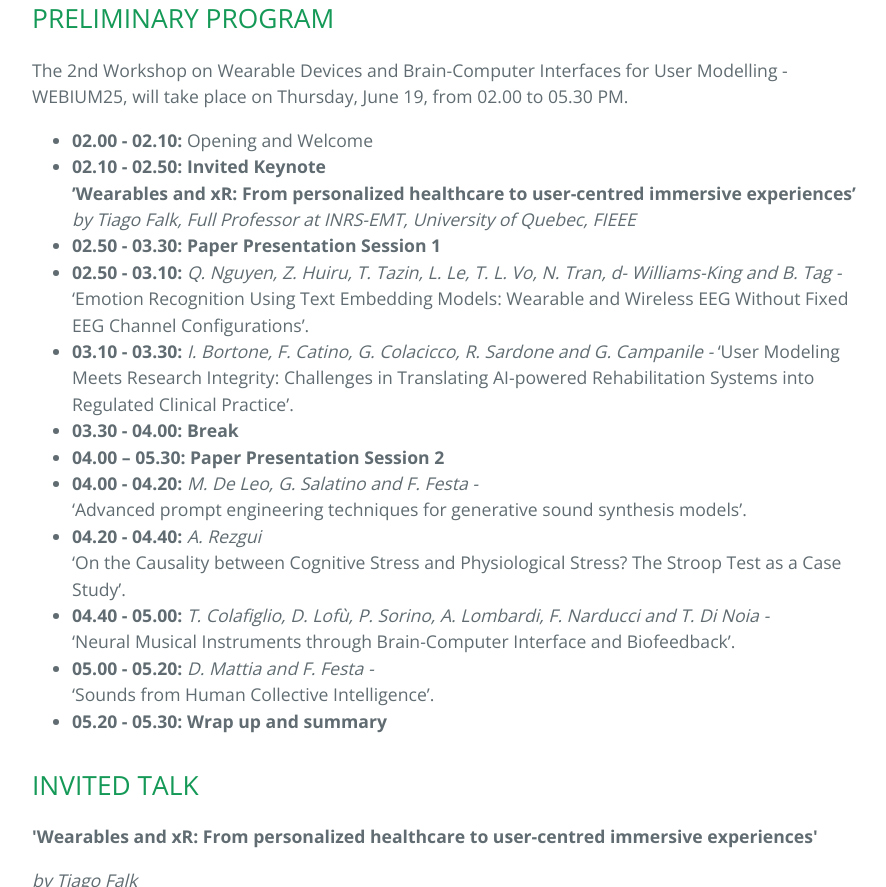
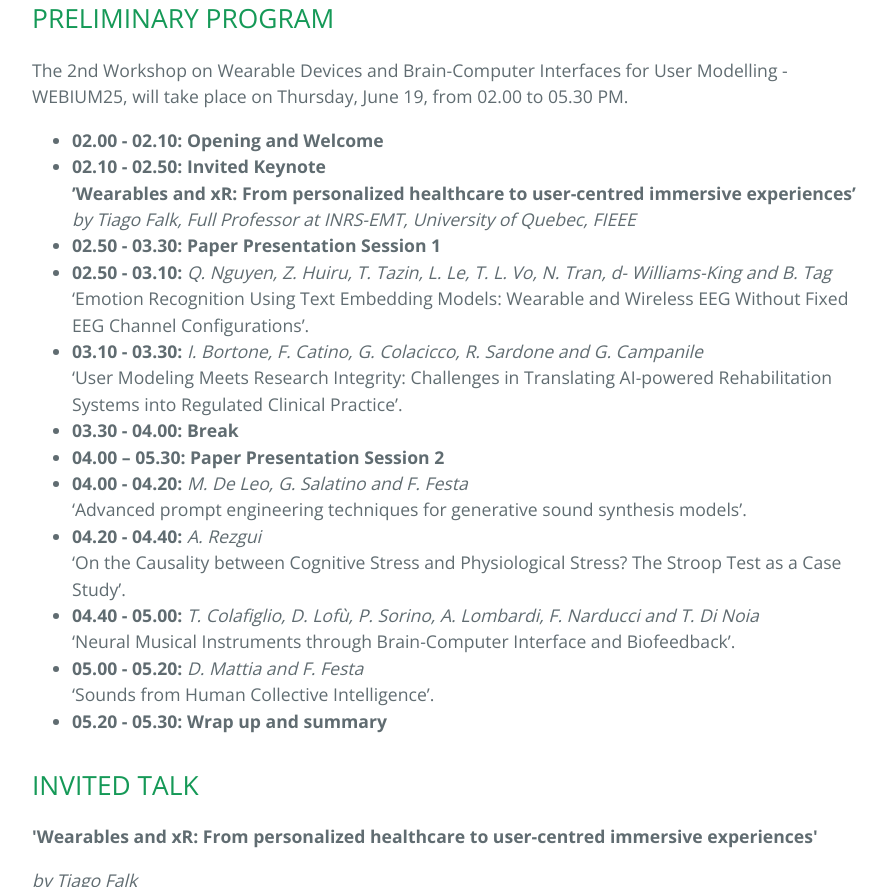
Before and after one commit to sisinflab/webium25, a Jekyll site: the page built from index.md, in a window 1280 px wide and 900 px high, scrolled down 4630 px, cut to the strip 0-887 px from the top of the window. Shown: the whole strip, without its empty margins (192-1078 px from the left). Built offline with Jekyll 4.4.1, drawn with Linux system fonts in a browser that asks for light colours.

```diff
--- a/index.md
+++ b/index.md
@@ -137,22 +137,22 @@ The 2nd Workshop on Wearable Devices and Brain-Computer Interfaces for User Mode
 + <b>12.15 - 12.25:</b> Lessons learned and roundtable with the authors
 + <b>12.25 - 12.45:</b> Wrap up and summary
 -->
-+ <b>02.00 - 02.10:</b> Opening and Welcome
++ <b>02.00 - 02.10:</b> <b>Opening and Welcome</b>
 + <b>02.10 - 02.50:</b> <b>Invited Keynote</b><br>
 <b>’Wearables and xR: From personalized healthcare to user-centred immersive experiences’</b><br>
 <i>by Tiago Falk, Full Professor at INRS-EMT, University of Quebec, FIEEE</i><br>
 + <b>02.50 - 03.30:</b> <b>Paper Presentation Session 1</b>
-+ <b>02.50 - 03.10:</b> <i>Q. Nguyen, Z. Huiru, T. Tazin, L. Le, T. L. Vo, N. Tran, d- Williams-King and B. Tag - </i> <br>
++ <b>02.50 - 03.10:</b> <i>Q. Nguyen, Z. Huiru, T. Tazin, L. Le, T. L. Vo, N. Tran, d- Williams-King and B. Tag </i> <br>
 'Emotion Recognition Using Text Embedding Models: Wearable and Wireless EEG Without Fixed EEG Channel Configurations'.
-+ <b>03.10 - 03.30:</b> <i>I. Bortone, F. Catino, G. Colacicco, R. Sardone and G. Campanile - </i>
++ <b>03.10 - 03.30:</b> <i>I. Bortone, F. Catino, G. Colacicco, R. Sardone and G. Campanile </i><br>
 'User Modeling Meets Research Integrity: Challenges in Translating AI-powered Rehabilitation Systems into Regulated Clinical Practice'.
 + <b>03.30 - 04.00:</b> <b>Break</b>
 + <b>04.00 – 05.30:</b> <b>Paper Presentation Session 2</b>
-+ <b>04.00 - 04.20:</b> <i> M. De Leo, G. Salatino and F. Festa - </i><br> 'Advanced prompt engineering techniques for generative sound synthesis models'.
++ <b>04.00 - 04.20:</b> <i> M. De Leo, G. Salatino and F. Festa </i><br> 'Advanced prompt engineering techniques for generative sound synthesis models'.
 + <b>04.20 - 04.40:</b><i> A. Rezgui </i><br> 'On the Causality between Cognitive Stress and Physiological Stress? The Stroop Test as a Case Study'.
-+ <b>04.40 - 05.00:</b> <i>T. Colafiglio, D. Lofù, P. Sorino, A. Lombardi, F. Narducci and T. Di Noia - </i><br>
++ <b>04.40 - 05.00:</b> <i>T. Colafiglio, D. Lofù, P. Sorino, A. Lombardi, F. Narducci and T. Di Noia </i><br>
 'Neural Musical Instruments through Brain-Computer Interface and Biofeedback'.
-+ <b>05.00 - 05.20:</b> <i>D. Mattia and F. Festa - </i><br>
++ <b>05.00 - 05.20:</b> <i>D. Mattia and F. Festa </i><br>
 'Sounds from Human Collective Intelligence'.
 + <b>05.20 - 05.30:</b> <b>Wrap up and summary</b>
 
```
